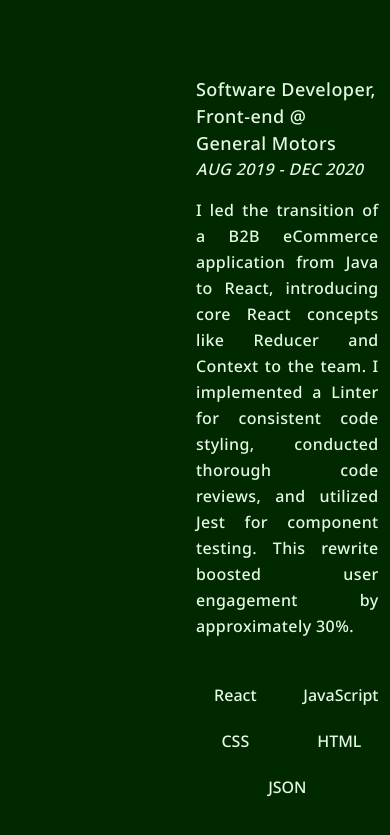
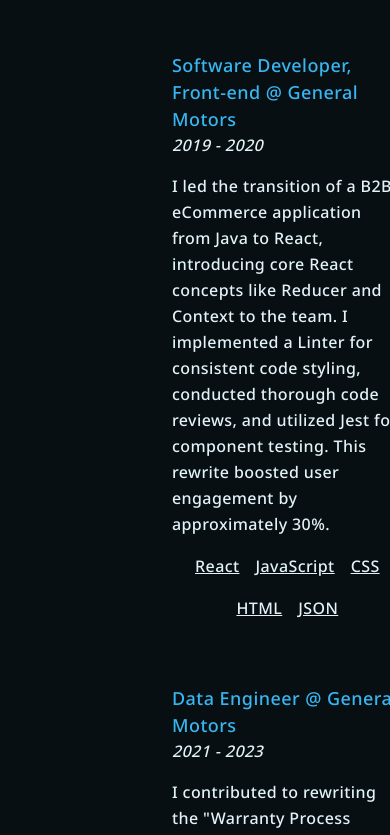
Before and after one commit to RAWoiwode/rawpertoire, a Next.js app: page / in a window 390 px wide. Shown: the part 1020-1855 px from the top of the page. Built offline with nearby package versions, Linux system fonts and the light colour scheme.

Commit message:
Modifying JobCard display; Changing site colors

```diff
--- a/app/components/experience/ExperienceContent.tsx
+++ b/app/components/experience/ExperienceContent.tsx
@@ -3,11 +3,11 @@
 /**
  * Represents a skill associated with an experience item.
  * @interface Skill
- * @property {string} skill - The name of the skill.
+ * @property {string} name - The name of the skill.
  * @property {number} years - The number of years of experience with the skill.
  */
 interface Skill {
-  skill: string;
+  name: string;
   years: number;
 }
 
@@ -42,41 +42,41 @@
       resolve([
         {
           title: "Software Developer, Front-end @ General Motors",
-          date: "AUG 2019 - DEC 2020",
+          date: "2019 - 2020",
           desc: "I led the transition of a B2B eCommerce application from Java to React, introducing core React concepts like Reducer and Context to the team. I implemented a Linter for consistent code styling, conducted thorough code reviews, and utilized Jest for component testing. This rewrite boosted user engagement by approximately 30%.",
           skills: [
-            { skill: "React", years: 3 },
-            { skill: "JavaScript", years: 4 },
-            { skill: "CSS", years: 2 },
-            { skill: "HTML", years: 3 },
-            { skill: "JSON", years: 2 },
+            { name: "React", years: 3 },
+            { name: "JavaScript", years: 4 },
+            { name: "CSS", years: 2 },
+            { name: "HTML", years: 3 },
+            { name: "JSON", years: 2 },
+          ],
+        },
+        {
+          title: "Data Engineer @ General Motors",
+          date: "2021 - 2023",
+          desc: "I contributed to rewriting the &quot;Warranty Process Supplier Algorithm&quot; (WPSA) app during a migration from Hadoop/YARN to Kubernetes/ESS, optimizing its functionality. Using Kubernetes, Docker, and Spark, we automated supplier cost forecasting, improving efficiency by 30%. I also worked on query optimization, Spark configurations, and Autosys job fine-tuning.",
+          skills: [
+            { name: "Docker", years: 2 },
+            { name: "Git", years: 3 },
+            { name: "Hadoop", years: 2 },
+            { name: "k8s", years: 2 },
+            { name: "SQL", years: 4 },
+            { name: "Spark", years: 2 },
+            { name: "Python", years: 3 },
           ],
         },
         {
           title: "Front-End Developer @ University of Texas at El Paso",
-          date: "JUN 2016 - JUL 2019",
+          date: "2016 - 2019",
           desc: "In my first frontend-focused role, I developed web-based data integration projects for the &quot;Office of Research of Sponsored Projects&quot; (ORSP) using Agile methodologies. Notable contributions included creating apps that streamlined research funding processes, boosting funding applications and efficiency by ~50%. I also implemented Bootstrap for websites, managed a database, and used Jira for task tracking.",
           skills: [
-            { skill: "PHP", years: 3 },
-            { skill: "Bootstrap", years: 5 },
-            { skill: "CSS", years: 2 },
-            { skill: "HTML", years: 3 },
-            { skill: "JavaScript", years: 4 },
-            { skill: "AJAX", years: 2 },
-          ],
-        },
-        {
-          title: "Data Engineer @ General Motors",
-          date: "JAN 2021 - APR 2023",
-          desc: "I contributed to rewriting the &quot;Warranty Process Supplier Algorithm&quot; (WPSA) app during a migration from Hadoop/YARN to Kubernetes/ESS, optimizing its functionality. Using Kubernetes, Docker, and Spark, we automated supplier cost forecasting, improving efficiency by 30%. I also worked on query optimization, Spark configurations, and Autosys job fine-tuning.",
-          skills: [
-            { skill: "Docker", years: 2 },
-            { skill: "Git", years: 3 },
-            { skill: "Hadoop", years: 2 },
-            { skill: "k8s", years: 2 },
-            { skill: "SQL", years: 4 },
-            { skill: "Spark", years: 2 },
-            { skill: "Python", years: 3 },
+            { name: "PHP", years: 3 },
+            { name: "Bootstrap", years: 5 },
+            { name: "CSS", years: 2 },
+            { name: "HTML", years: 3 },
+            { name: "JavaScript", years: 4 },
+            { name: "AJAX", years: 2 },
           ],
         },
       ]);
--- a/app/components/experience/JobCard.tsx
+++ b/app/components/experience/JobCard.tsx
@@ -1,17 +1,11 @@
-"use client";
-
-import { useState } from "react";
-
-import SkillPills from "./SkillPills";
-
 /**
  * Represents a skill associated with a job experience.
  * @interface Skill
- * @property {string} skill - The name of the skill.
+ * @property {string} name - The name of the skill.
  * @property {number} years - The number of years of experience with the skill.
  */
 interface Skill {
-  skill: string;
+  name: string;
   years: number;
 }
 
@@ -63,49 +57,29 @@
  * @returns {JSX.Element} A job card displaying job details and skills.
  *
  * @author Ralph Woiwode
- * @version 0.2.2
+ * @version 0.3.0
  */
 const JobCard = ({ title, date, desc, skills }: JobCardProps): JSX.Element => {
-  const [isVisible, setIsVisible] = useState(false); // Controls animation visibility
-
-  /**
-   * Handles mouse enter event to show skills on desktop.
-   */
-  const handleJobMouseEnter = () => {
-    setIsVisible(true);
-  };
-
-  /**
-   * Handles mouse leave event to hide skills on desktop.
-   */
-  const handleJobMouseLeave = () => {
-    setIsVisible(false);
-  };
-
   return (
     <div className="flex flex-col justify-center xl:flex-row xl:space-x-4">
-      <section
-        className="lg:hover:bg-secondary-100/90 bg-secondary-50 text-text-50 xl:active:outline-accent-500 xl:hover:outline-accent-500 shadow-secondary-100 mb-4 rounded-sm p-6 outline-4 outline-transparent transition-all xl:mb-0 xl:w-1/2 xl:px-4 xl:hover:shadow-lg"
-        onMouseEnter={handleJobMouseEnter}
-        onMouseLeave={handleJobMouseLeave}
-      >
-        <h3 className="text-pretty">{title}</h3>
-        <h4 className="uppercase italic">{date}</h4>
+      <section className="text-text mb-4 rounded-sm">
+        <h3 className="text-primary">{title}</h3>
+        <h4 className="italic">{date}</h4>
         <p
-          className="pt-4 text-justify whitespace-normal"
+          className="pt-4 whitespace-normal"
           dangerouslySetInnerHTML={{ __html: desc }}
         />
+        <div className="mt-4 flex flex-wrap justify-center gap-4">
+          {skills.map((skill) => (
+            <p
+              key={skill.name}
+              className="text-text rounded-sm text-center underline"
+            >
+              {skill.name}
+            </p>
+          ))}
+        </div>
       </section>
-      {/* MOBILE */}
-      <div className="flex flex-wrap justify-center gap-2 xl:hidden">
-        <SkillPills skills={skills} />
-      </div>
-      {/* DESKTOP */}
-      <div
-        className={`bg-secondary-100/80 outline-accent-500 shadow-secondary-100 hidden items-center gap-2 rounded-sm p-4 shadow-lg outline-4 transition-all xl:grid xl:h-fit xl:auto-rows-max xl:grid-cols-2 xl:self-center ${isVisible ? "translate-x-0 opacity-100" : "-translate-x-4 opacity-0"}`}
-      >
-        <SkillPills skills={skills} />
-      </div>
     </div>
   );
 };
--- a/app/components/experience/Pill.tsx
+++ b/app/components/experience/Pill.tsx
@@ -31,18 +31,18 @@
  * @returns {JSX.Element} A styled pill w/ dots below the text.
  *
  * @author Ralph Woiwode
- * @version 0.2.2
+ * @version 0.3.0
  */
 const Pill = ({ item, dots }: PillProps): JSX.Element => {
   return (
-    <div className="bg-secondary-50 w-24 rounded-sm px-3 py-1">
-      <div className="text-text-50 text-center">{item}</div>
+    <div className="w-24 rounded-sm px-3 py-1">
+      <div className="text-text text-center">{item}</div>
       {dots > 0 && (
         <div className="mt-0.5 flex justify-center">
           {Array.from({ length: dots }, (_, index) => (
             <div
               key={index}
-              className="bg-secondary-600 mx-0.5 h-1 w-1 rounded-full"
+              className="bg-primary mx-0.5 h-1 w-1 rounded-full"
             />
           ))}
         </div>
--- a/app/components/experience/SkillPills.tsx
+++ b/app/components/experience/SkillPills.tsx
@@ -3,11 +3,11 @@
 /**
  * Represents a skill associated with a job experience.
  * @interface Skill
- * @property {string} skill - The name of the skill.
+ * @property {string} name - The name of the skill.
  * @property {number} years - The number of years of experience with the skill.
  */
 interface Skill {
-  skill: string;
+  name: string;
   years: number;
 }
 
@@ -52,7 +52,7 @@
  */
 const SkillPills = ({ skills }: SkillPillsProps): JSX.Element[] => {
   return skills.map((skill) => (
-    <Pill key={skill.skill} item={skill.skill} dots={skill.years} />
+    <Pill key={skill.name} item={skill.name} dots={skill.years} />
   ));
 };
 
--- a/app/globals.css
+++ b/app/globals.css
@@ -3,11 +3,11 @@
 @tailwind utilities;
 
 @theme {
-  --color-text: oklch(96.2% 0.034 145.31);
-  --color-background: oklch(24.34% 0.083 142.5);
-  --color-primary: oklch(81.58% 0.068 144.92);
-  --color-secondary: oklch(42.93% 0.066 316.36);
-  --color-accent: oklch(71.23% 0.2 143.11);
+  --color-text: oklch(95.21% 0.019 227.28);
+  --color-background: oklch(14.13% 0.017 218.61);
+  --color-primary: oklch(73.41% 0.136 233.87);
+  --color-secondary: oklch(39.15% 0.11 304.56);
+  --color-accent: oklch(73.23% 0.249 142.5);
 
   --shadow-project-card: 2px 4px 10px;
 
--- a/app/layout.tsx
+++ b/app/layout.tsx
@@ -33,7 +33,7 @@
  * @returns {JSX.Element} The layout structure of the app
  *
  * @author Ralph Woiwode
- * @version 0.3.0
+ * @version 0.4.0
  */
 export default function RootLayout({
   children,
@@ -42,8 +42,8 @@
 }>): JSX.Element {
   return (
     <html lang="en" className={noto_sans.className}>
-      <body className="bg-background text-text">
-        <div className="mx-auto flex max-w-screen-xl lg:min-h-screen">
+      <body className="bg-background/90 text-text">
+        <div className="bg-background/80 mx-auto flex max-w-screen-xl justify-evenly lg:min-h-screen">
           <SideNav />
           <main className="flex flex-col space-y-4 py-24 pr-16 pl-4 lg:w-[50%] lg:px-0">
             {children}
```
